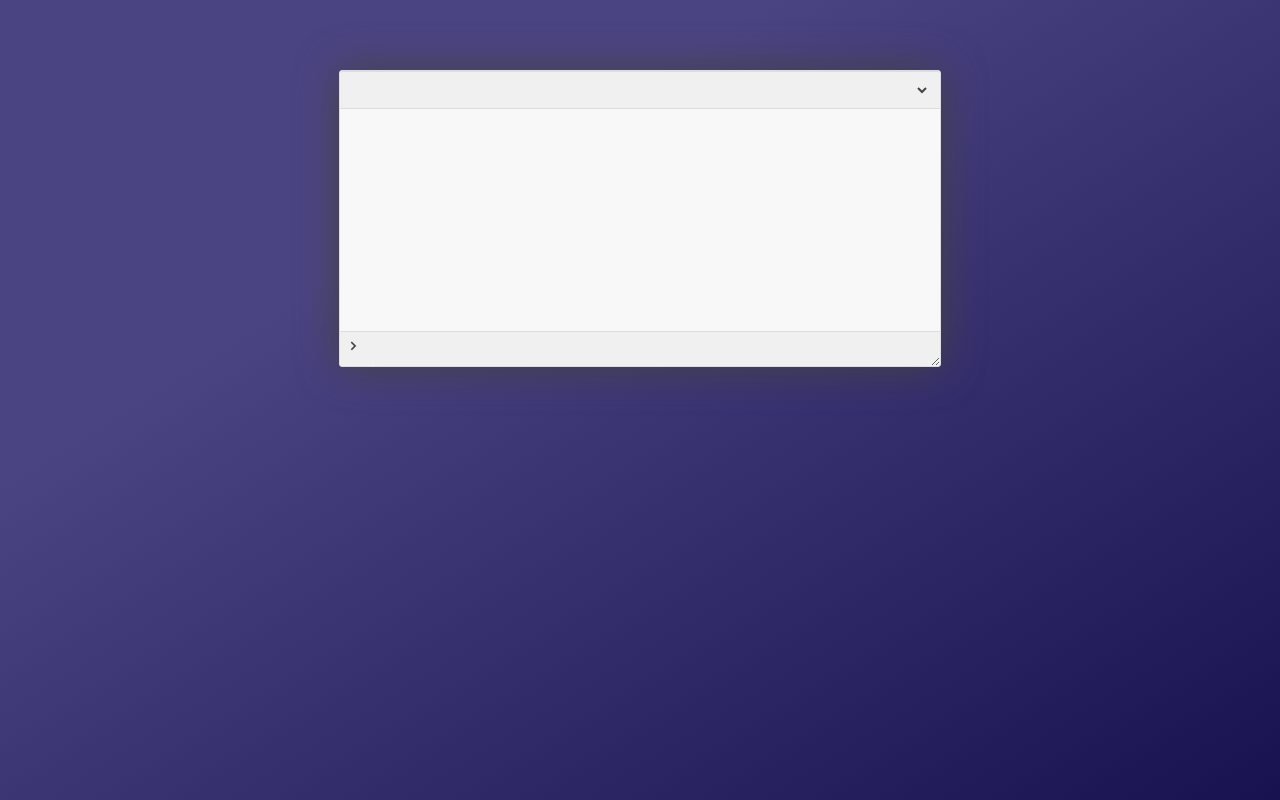
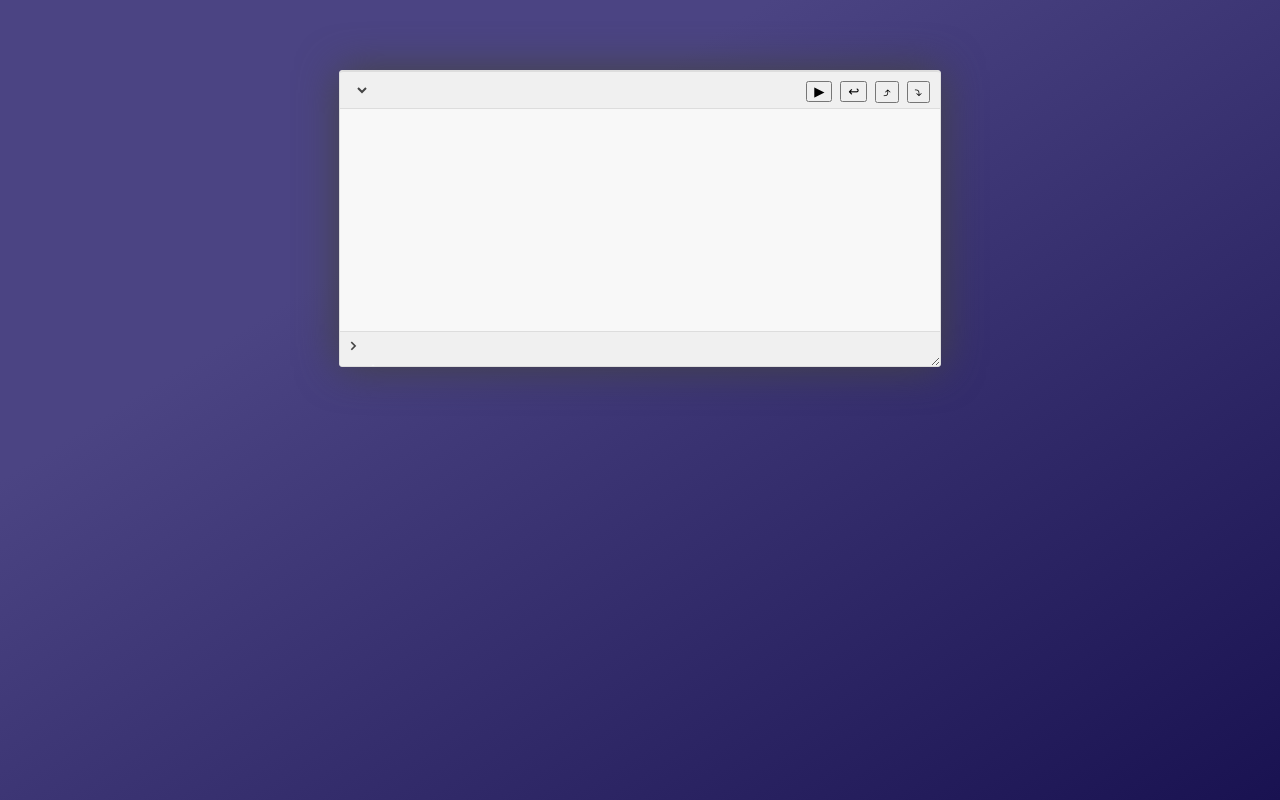
Before and after one commit to fengari-lua/fengari-devtools, a browser extension: page panel.html in a window 1280 px wide. Drawn offline with Linux system fonts and the light colour scheme.

Commit message:
Use chrome debugger protocol

```diff
--- a/panel.html
+++ b/panel.html
@@ -1,6 +1,7 @@
 <html>
 
     <head>
+        <meta charset="UTF-8">
         <link href="https://fonts.googleapis.com/css?family=Libre+Franklin:300,300i,400,400i,600,600i" rel="stylesheet">
 
         <link rel="stylesheet" type="text/css" href="panel/css/github.css">
@@ -16,6 +17,12 @@
                 <div class="repl">
                     <div class="state-container">
                         <select name="state" id="state"></select>
+                        <div id="debugger">
+                            <button id="debugger-pause-resume">▶</button>
+                            <button id="debugger-step-into">↩</button>
+                            <button id="debugger-step-out">⤴</button>
+                            <button id="debugger-step-over">⤵</button>
+                        </div>
                     </div>
                     <code id="fengari-console"></code>
                     <div class="fengari-input-container">
--- a/panel/css/lua-web-cli.css
+++ b/panel/css/lua-web-cli.css
@@ -31,11 +31,20 @@ pre {
 
 #state {
     font-family: 'profontwindowsregular';
-    width: 100%;
     border: none;
     color: #444;
     background: #f0f0f0;
     display: inline-block;
+}
+
+
+#debugger {
+    position: absolute;
+    right: 10px;
+    top: 0;
+    bottom: 0;
+    margin: auto;
+    height: 18px;
 }
 
 .fengari-input-container > *, .state-container {
@@ -53,6 +62,7 @@ pre {
 }
 
 .state-container {
+    position: relative;
     border-radius: 3px 3px 0 0;
     border-bottom: 1px solid #ddd;
     white-space: inherit;
```
Also changed, not shown: content.js (+0 -8 lines), devtools.js (+19 -10 lines), injected.js (+7 -0 lines), 1 other file.
